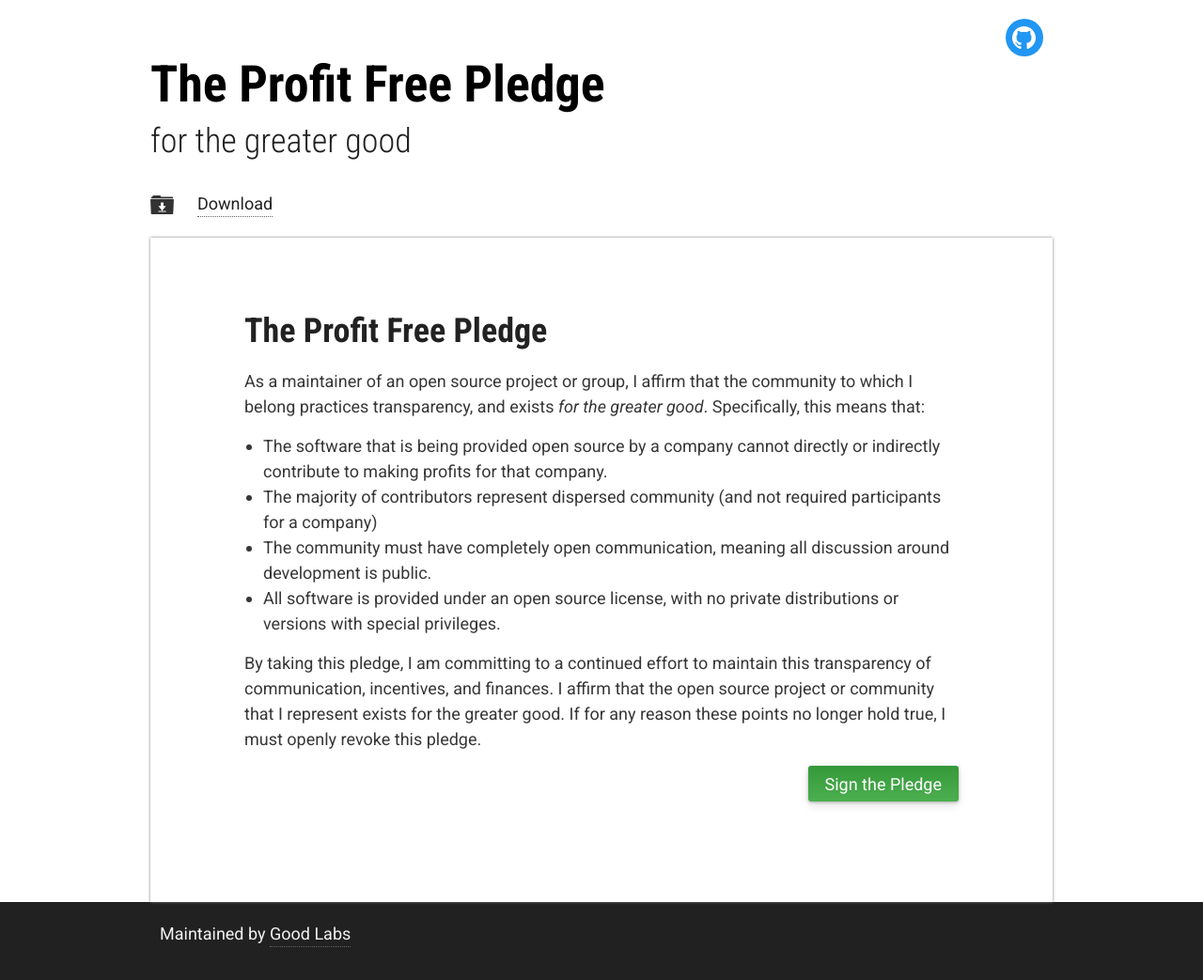
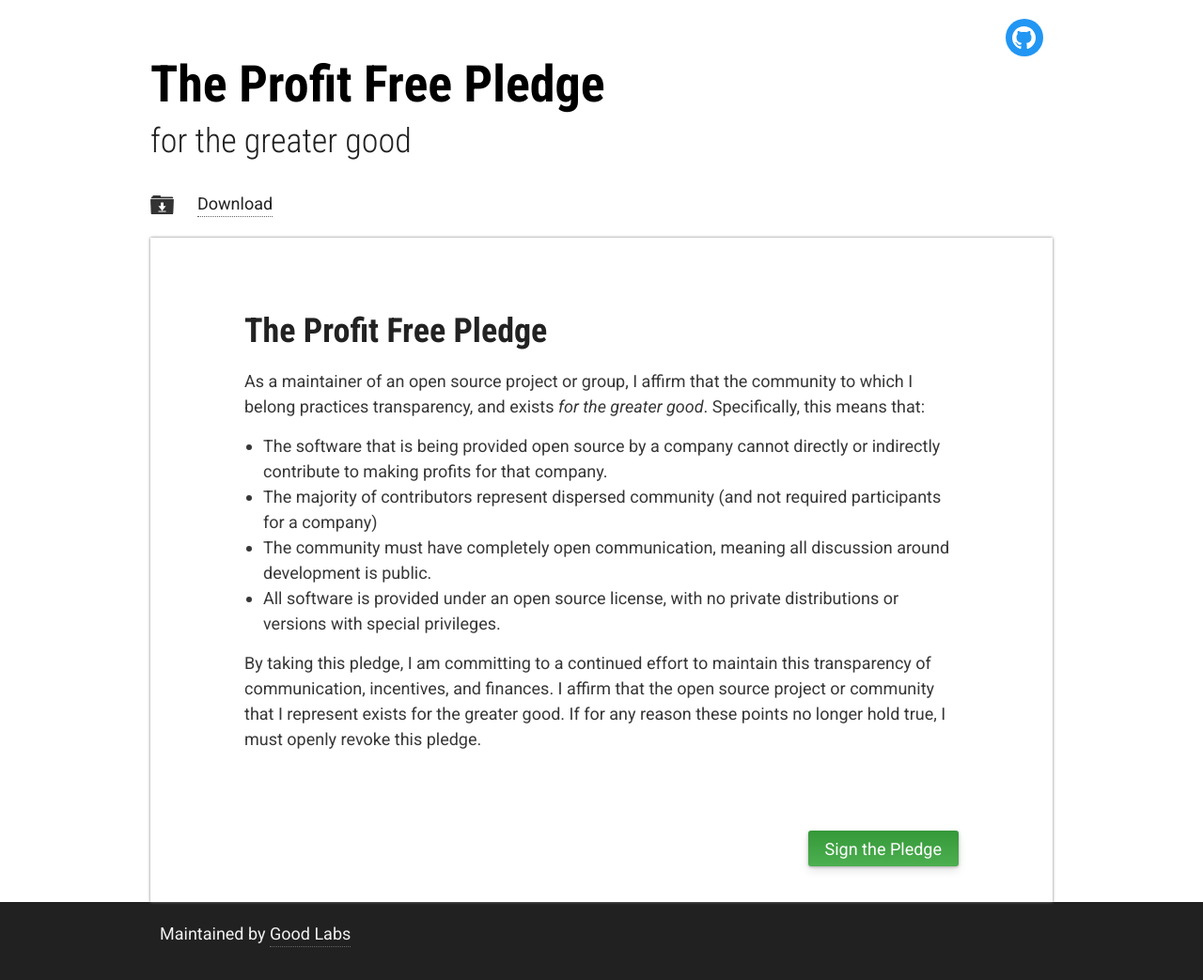
Before and after one commit to good-labs/greater-good-affirmation, a Jekyll site: the page built from docs/pledge.md, in a window 1280 px wide. Shown: the whole page at 94% size. Built offline with Jekyll 4.4.1, drawn with Linux system fonts in a browser that asks for light colours; nearby versions of some CDN libraries.

```diff
--- a/docs/pledge.md
+++ b/docs/pledge.md
@@ -21,13 +21,12 @@ the open source project or community that I represent exists for the
 greater good. If for any reason these points no longer hold true, I must
 openly revoke this pledge.
 
+<br><br>
+
 [Sign the Pledge](https://github.com/good-labs/profit-free-pledge/edit/master/pledge.csv){: .btn .float-right .btn-primary .fs-5 .mb-4 .mb-md-0 .mr-2 }
 
-<br><br>
-
-{: .fs-6 .fw-300 }
-
 <div id="contributors" style="display:none"></div>
+<script src="https://cdnjs.cloudflare.com/ajax/libs/jquery/2.1.4/jquery.min.js"></script>
 <script src="{{ site.url }}{{ site.baseurl }}/assets/js/showdown.min.js"></script>
 
 <script>
```
